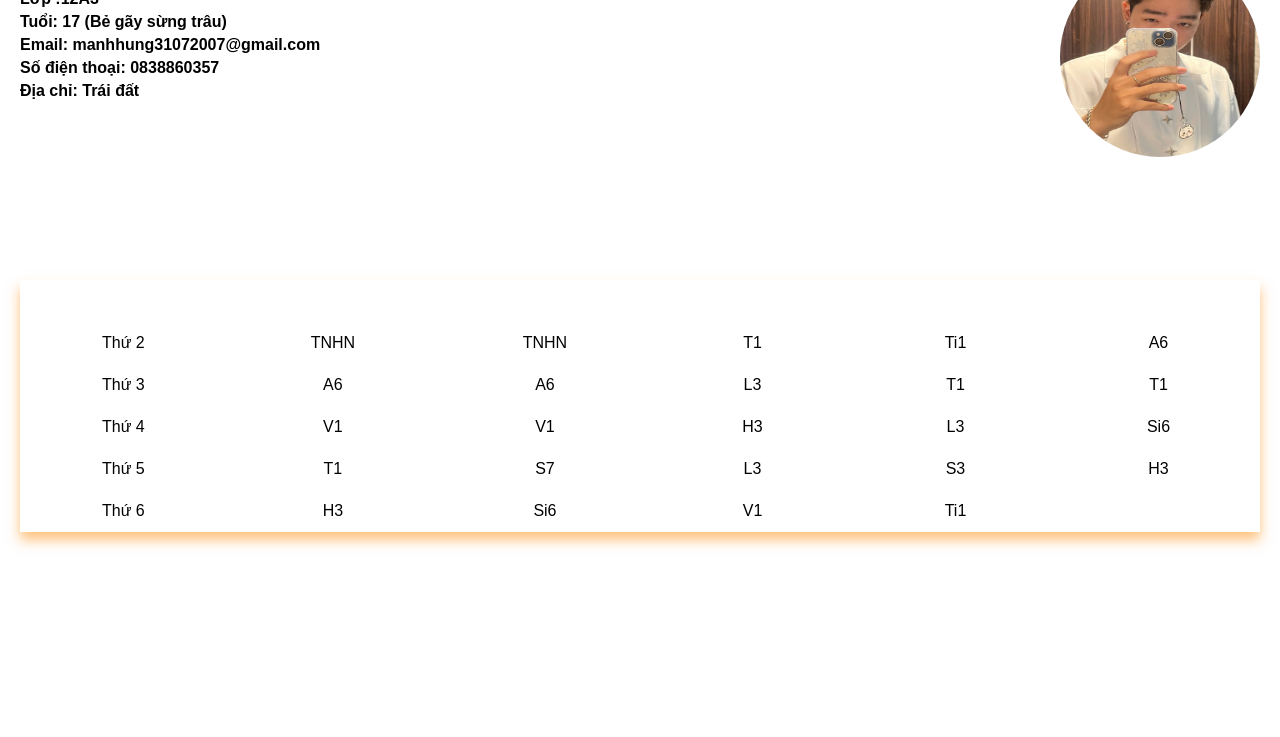
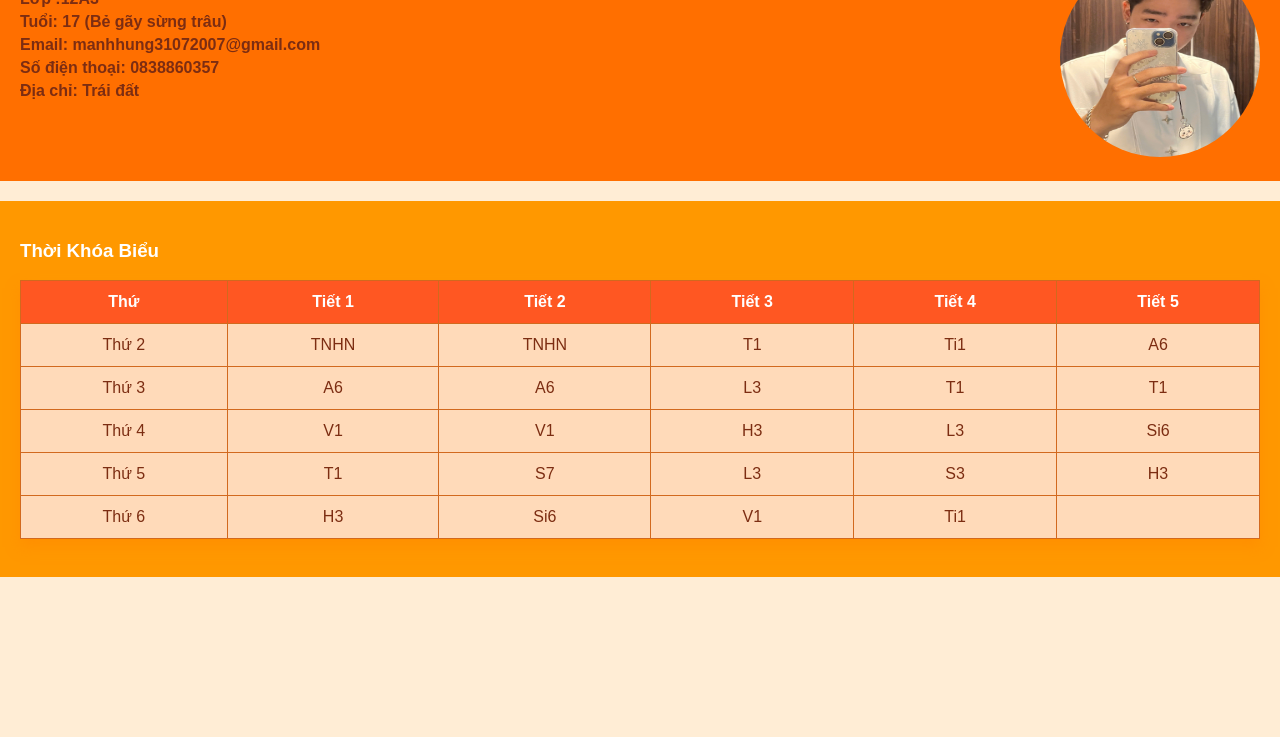
Before and after one commit to ManhHung3107/manhhung, a plain HTML site: page index.html in a window 1280 px wide. Shown: the part 63-800 px from the top of the page. Drawn offline with Linux system fonts and the light colour scheme.

Commit message:
Update index.html

```diff
--- a/index.html
+++ b/index.html
@@ -12,7 +12,7 @@
             font-family: Arial, sans-serif;
             margin: 0;
             padding: 0;
-            background-color: Very pale orange;
+            background-color: #FFEDD5 ;
         }
 
 
@@ -20,7 +20,7 @@
             display: flex;
             justify-content: space-between;
             padding: 20px;
-            background-color: Vivid orange;
+            background-color: #FF6F00;
             color: white;
         }
 
@@ -39,7 +39,7 @@
         .info p {
             margin: 5px 0;
             font-size: 16px;
-            color: 7C2D12;
+            color:  #7C2D12;
         }
 
 
@@ -54,7 +54,7 @@
             margin-top: 20px;
             padding: 20px;
             border-top: 2px solid ddd;
-            background-color: Vivid orange;
+            background-color: #FF9800;
         }
 
 
@@ -65,7 +65,7 @@
         }
 
         table, th, td {
-            border: 1px solid  Dark orange [Brown tone] ;
+            border:  1px solid #D2691E ;
         }
 
         th, td {
@@ -75,19 +75,19 @@
 
 
         th {
-            background-color: Vivid orange ;
+            background-color: #FF5722 ;
             color: white ;
         }
 
 
         td {
-            background-color: Very soft orange ;
-            color: rgba 124,45,18 ;
+            background-color:  #FFDAB9 ;
+            color: #7C2D12 ;
         }
 
 
         td:hover {
-            background-color: Bright orange ;
+            background-color:#FF7043 ;
         }
 
         h2, p {
```
